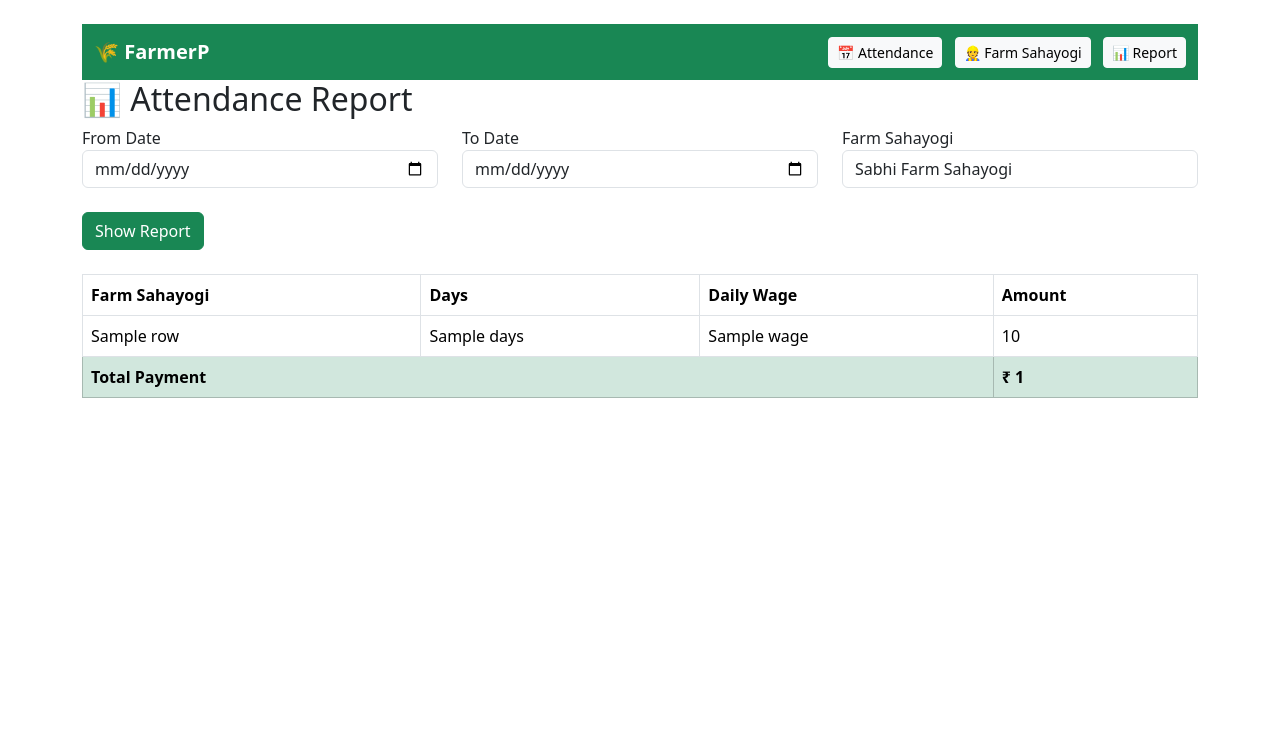
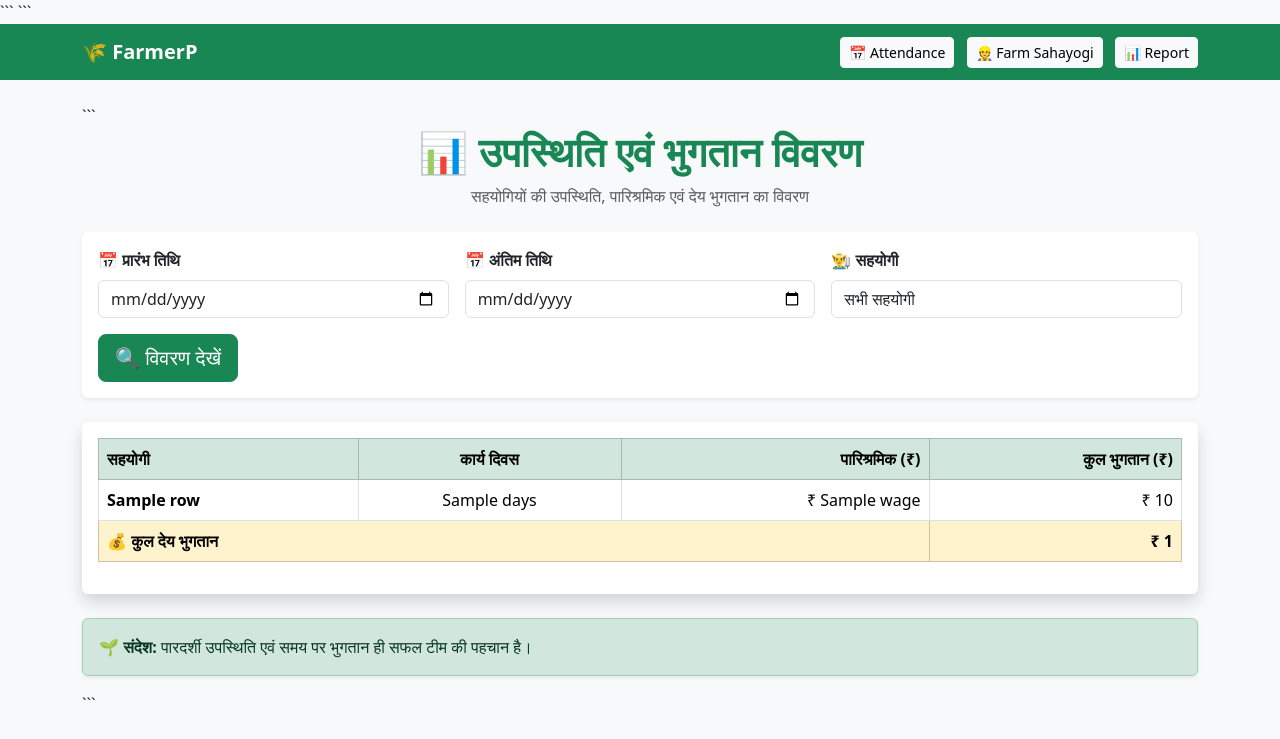
Before and after one commit to nitin13091981-wq/farmerp, a Django app: template templates/attendance_report.html in a window 1280 px wide. Shown: the top 739 px of the page. Run offline with Django 5.2, Linux system fonts and the light colour scheme; tables that the repository leaves empty hold one stand-in row (values such as "Sample post"); the template is opened without the code that fills it: values that come from a table or form of the project are taken from there, most other values are stand-ins (such as "Sample title", 1, 10 or a date in 2020).

Commit message:
attenace report

````diff
--- a/templates/attendance_report.html
+++ b/templates/attendance_report.html
@@ -1,77 +1,139 @@
 <!DOCTYPE html>
 
-<html>
+<html lang="hi">
 
 <head>
-    <title>Attendance Report</title>
+
+```
+<meta charset="UTF-8">
+<meta name="viewport" content="width=device-width, initial-scale=1">
+
+<title>उपस्थिति एवं भुगतान विवरण</title>
 
 <link href="https://cdn.jsdelivr.net/npm/bootstrap@5.3.3/dist/css/bootstrap.min.css" rel="stylesheet">
+```
 
 </head>
 
-<body class="container mt-4">
+<body class="bg-light">
+
 {% include 'navbar.html' %}
-<h2>📊 Attendance Report</h2>
 
+<div class="container py-4">
 
-<form method="GET" class="row mb-4">
+```
+<div class="text-center mb-4">
 
+    <h1 class="fw-bold text-success">
+        📊 उपस्थिति एवं भुगतान विवरण
+    </h1>
+
+    <p class="text-muted">
+        सहयोगियों की उपस्थिति, पारिश्रमिक एवं देय भुगतान का विवरण
+    </p>
+
+</div>
+
+<div class="card shadow-sm border-0 mb-4">
+
+    <div class="card-body">
+
+        <form method="GET" class="row g-3">
 
             <div class="col-md-4">
-    <label>From Date</label>
+
+                <label class="form-label fw-bold">
+                    📅 प्रारंभ तिथि
+                </label>
+
                 <input
                     type="date"
                     name="from_date"
                     value="{{ from_date }}"
                     class="form-control">
+
             </div>
 
             <div class="col-md-4">
-    <label>To Date</label>
+
+                <label class="form-label fw-bold">
+                    📅 अंतिम तिथि
+                </label>
+
                 <input
                     type="date"
                     name="to_date"
                     value="{{ to_date }}"
                     class="form-control">
+
             </div>
 
             <div class="col-md-4">
-    <label>Farm Sahayogi</label>
+
+                <label class="form-label fw-bold">
+                    👨‍🌾 सहयोगी
+                </label>
 
                 <select name="employee" class="form-control">
 
                     <option value="">
-            Sabhi Farm Sahayogi
+                        सभी सहयोगी
                     </option>
 
                     {% for emp in employees %}
+
                     <option value="{{ emp.id }}">
                         {{ emp.name }}
                     </option>
+
                     {% endfor %}
 
                 </select>
-</div>
-<div class="col-md-4">
-    <br>
-    <button class="btn btn-success">
-        Show Report
-    </button>
+
             </div>
 
+            <div class="col-12">
+
+                <button class="btn btn-success btn-lg">
+                    🔍 विवरण देखें
+                </button>
+
+            </div>
 
         </form>
 
-<table class="table table-bordered">
+    </div>
 
+</div>
 
-<thead>
+<div class="card shadow border-0">
+
+    <div class="card-body">
+
+        <div class="table-responsive">
+
+            <table class="table table-hover table-bordered align-middle">
+
+                <thead class="table-success">
+
                     <tr>
-        <th>Farm Sahayogi</th>
-        <th>Days</th>
-        <th>Daily Wage</th>
-        <th>Amount</th>
+
+                        <th>सहयोगी</th>
+
+                        <th class="text-center">
+                            कार्य दिवस
+                        </th>
+
+                        <th class="text-end">
+                            पारिश्रमिक (₹)
+                        </th>
+
+                        <th class="text-end">
+                            कुल भुगतान (₹)
+                        </th>
+
                     </tr>
+
                 </thead>
 
                 <tbody>
@@ -79,26 +141,83 @@
                 {% for row in report %}
 
                     <tr>
-        <td>{{ row.name }}</td>
-        <td>{{ row.days }}</td>
-        <td>{{ row.wage }}</td>
-        <td>{{ row.amount }}</td>
+
+                        <td>
+                            <strong>{{ row.name }}</strong>
+                        </td>
+
+                        <td class="text-center">
+                            {{ row.days }}
+                        </td>
+
+                        <td class="text-end">
+                            ₹ {{ row.wage }}
+                        </td>
+
+                        <td class="text-end">
+                            ₹ {{ row.amount }}
+                        </td>
+
+                    </tr>
+
+                {% empty %}
+
+                    <tr>
+
+                        <td colspan="4" class="text-center text-muted">
+
+                            चयनित अवधि के लिए कोई विवरण उपलब्ध नहीं है।
+
+                        </td>
+
                     </tr>
 
                 {% endfor %}
 
                 </tbody>
 
-<tr class="table-success">
+                <tfoot>
+
+                    <tr class="table-warning">
+
                         <td colspan="3">
-        <strong>Total Payment</strong>
+
+                            <strong>
+                                💰 कुल देय भुगतान
+                            </strong>
+
                         </td>
 
-    <td>
-        <strong>₹ {{ total_amount }}</strong>
+                        <td class="text-end">
+
+                            <strong>
+                                ₹ {{ total_amount }}
+                            </strong>
+
                         </td>
+
                     </tr>
+
+                </tfoot>
+
             </table>
 
+        </div>
+
+    </div>
+
+</div>
+
+<div class="alert alert-success mt-4 shadow-sm">
+
+    🌱 <strong>संदेश:</strong>
+    पारदर्शी उपस्थिति एवं समय पर भुगतान ही सफल टीम की पहचान है।
+
+</div>
+```
+
+</div>
+
 </body>
+
 </html>
````
Lines whose indentation alone changed are shown as unchanged.
